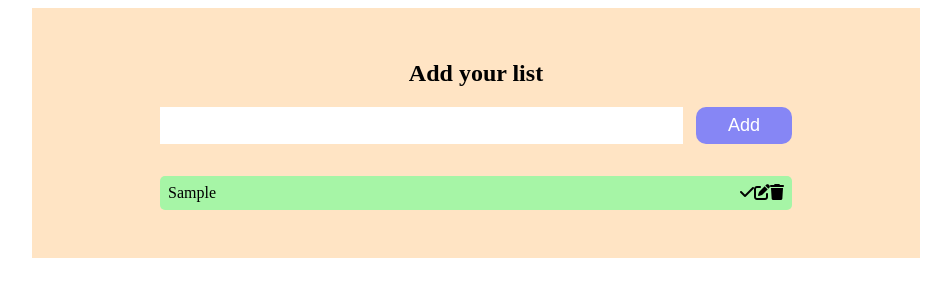
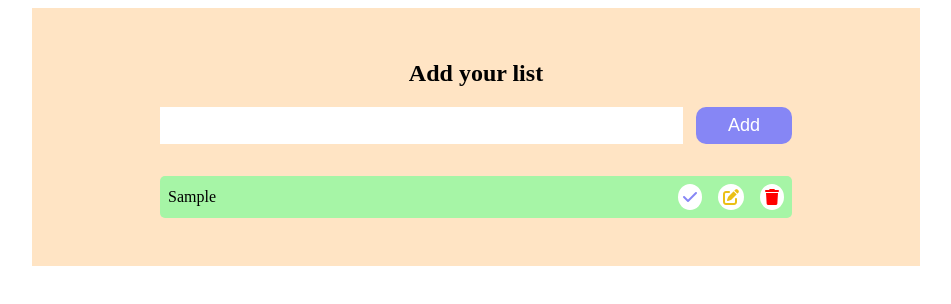
Before and after one commit to Mrinmoydeb/-todo, a plain HTML site: page index.html in a window 1280 px wide. Both pictures are taken after typing "Sample" into the empty fields and a click on the button "Add". Shown: the whole page, without its empty margins (164-1115 px from the left). Drawn offline with Linux system fonts and the light colour scheme.

Commit message:
minor changes

```diff
--- a/script.js
+++ b/script.js
@@ -13,6 +13,7 @@ let creatSpan = document.createElement('span');
 creatSpan.textContent = userInputs;
 lists.appendChild(creatSpan);
 let allActionBtns = document.createElement('span');
+allActionBtns.classList.add('btngrp');
 lists.appendChild(allActionBtns);
 
 
--- a/style.css
+++ b/style.css
@@ -55,3 +55,23 @@ li{
 h1{
     text-align: center;
 }
+.btngrp{
+    display: flex;
+  align-items: center;
+  gap: 1rem;
+}
+.btngrp i{
+  background: white;
+  padding: 5px;
+  border-radius: 50%;
+  cursor: pointer;
+}
+.btngrp i:first-child{
+color: rgb(134, 134, 245);;
+}
+.btngrp i:last-child{
+    color: red;
+}
+.btngrp i:nth-child(2){
+    color: rgb(234, 191, 22);
+}
```
